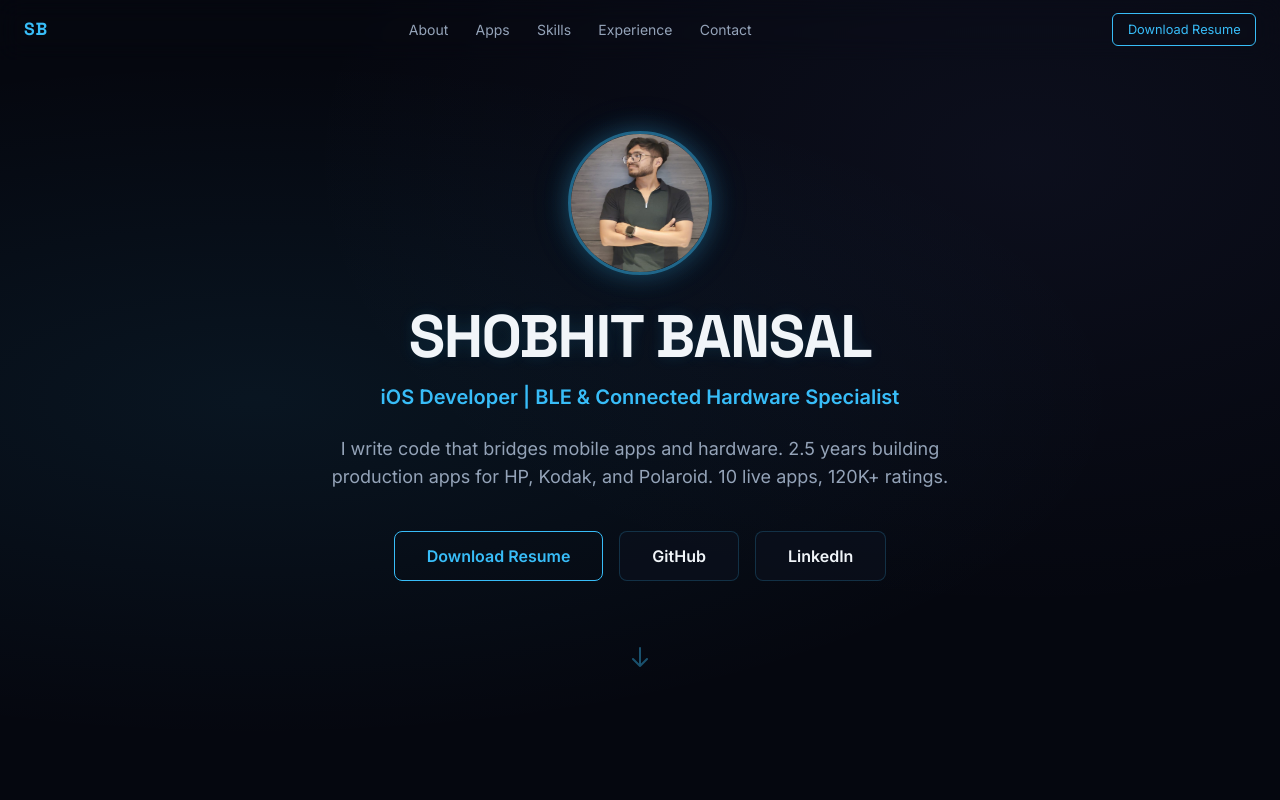
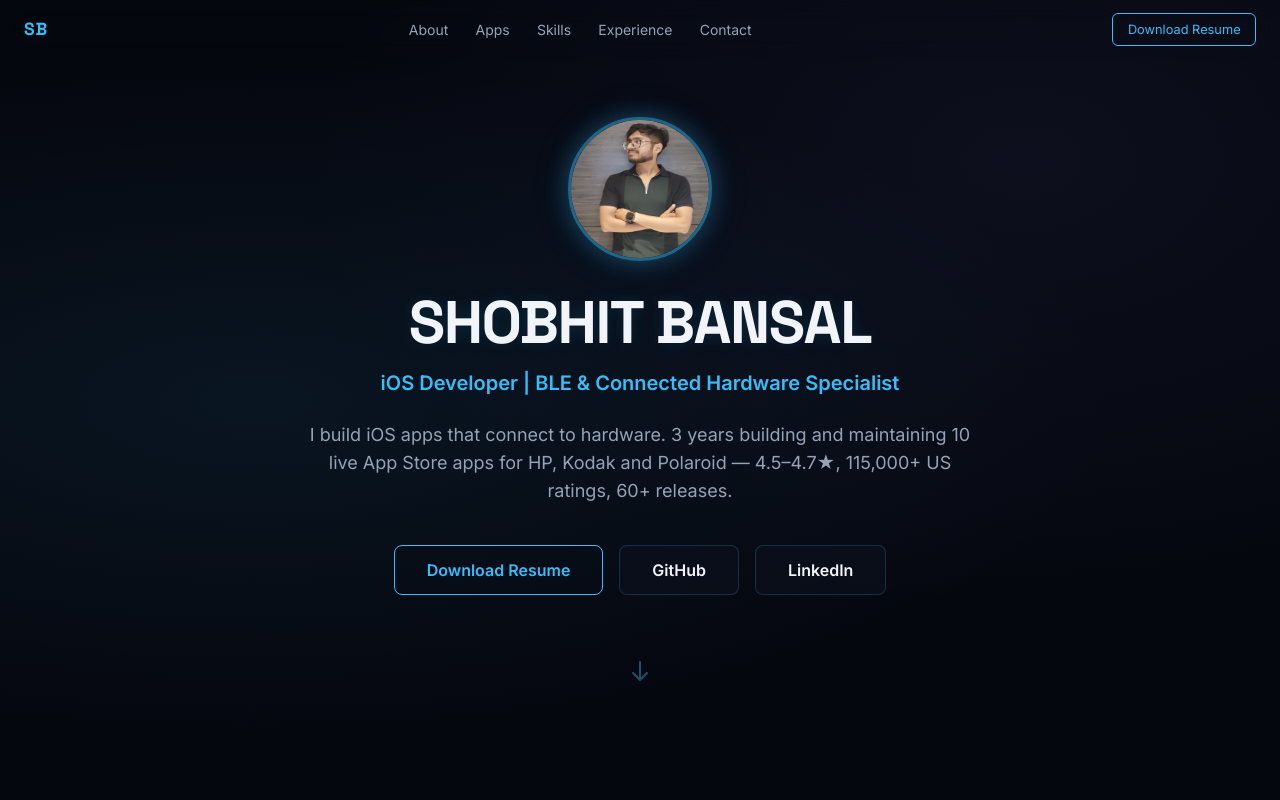
Before and after one commit to ShobhitB2002/shobhit-portfolio, a Next.js app: page / in a window 1280 px wide. Shown: the top 800 px of the page. Built offline with nearby package versions, Linux system fonts and the light colour scheme.

Commit message:
Update Hero.js

```diff
--- a/src/components/Hero.js
+++ b/src/components/Hero.js
@@ -39,7 +39,7 @@ export default function Hero() {
 
         {/* Description */}
         <p className="text-base md:text-lg max-w-2xl mx-auto mb-10 leading-relaxed text-[var(--text-2)]">
-          I write code that bridges mobile apps and hardware. 2.5 years building production apps for HP, Kodak, and Polaroid. 10 live apps, 120K+ ratings.
+          I build iOS apps that connect to hardware. 3 years building and maintaining 10 live App Store apps for HP, Kodak and Polaroid — 4.5–4.7★, 115,000+ US ratings, 60+ releases.
         </p>
 
         {/* CTAs */}
```
